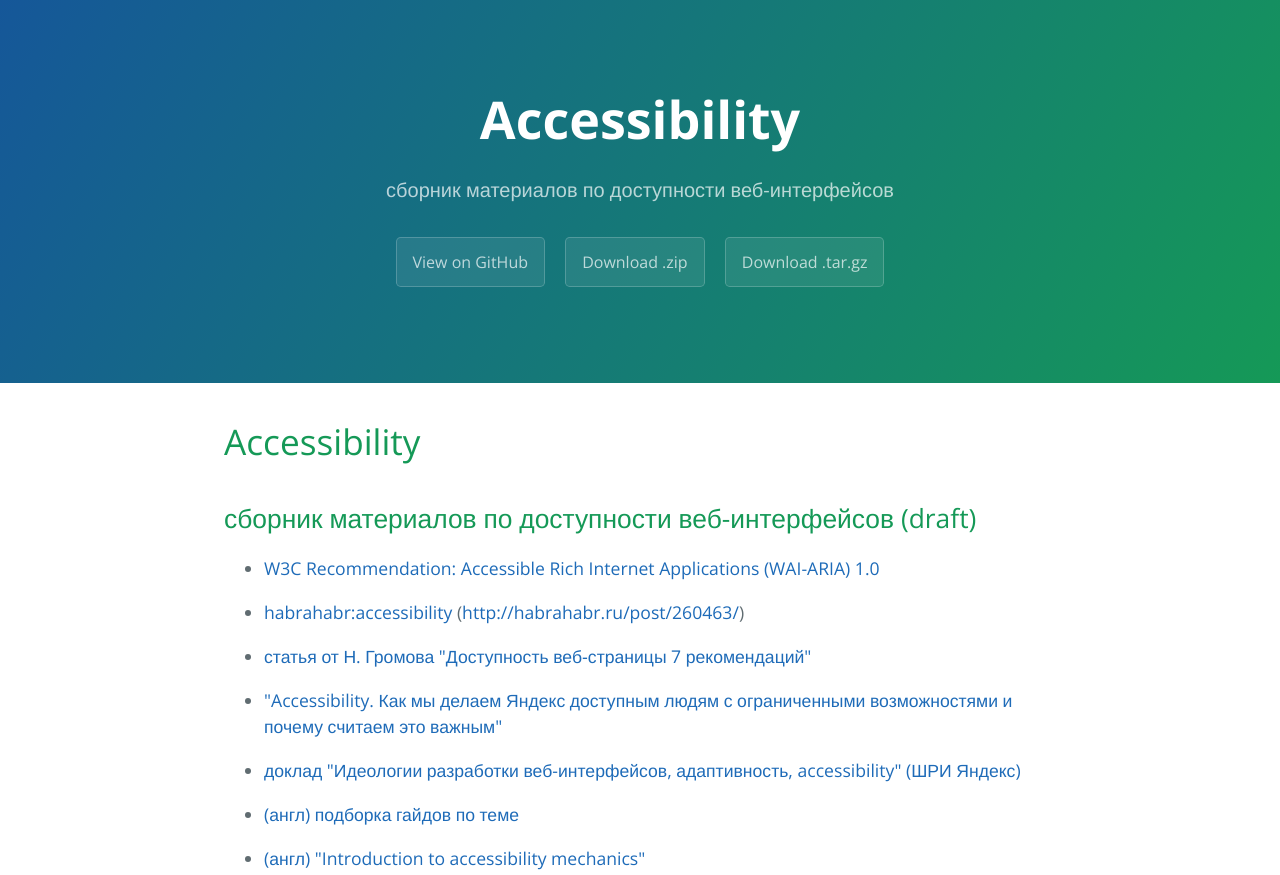
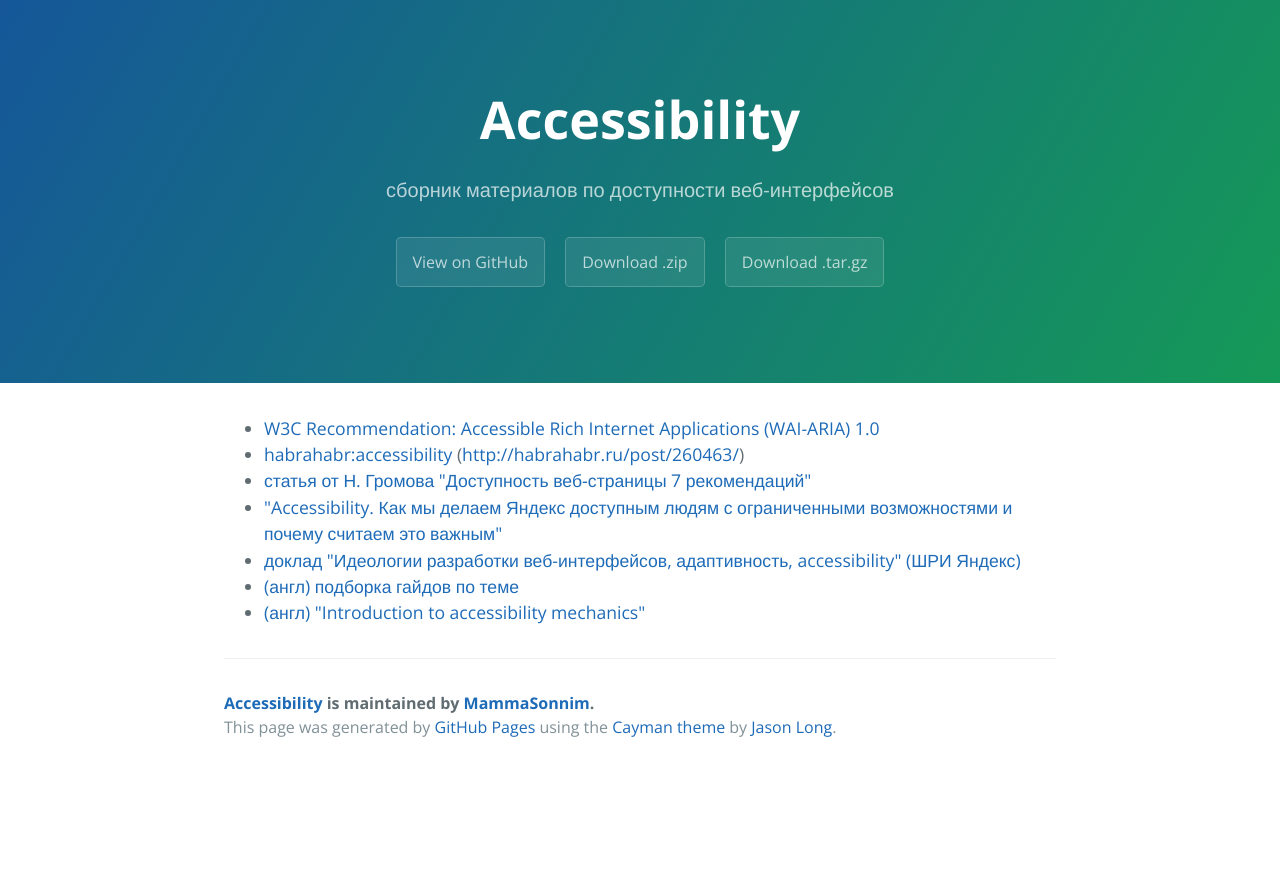
Before and after one commit to MammaSonnim/Accessability, a plain HTML site: page index.html in a window 1280 px wide. Shown: the top 875 px of the page. After the commit the page ends 800 px from the top, so only its background shows below. Drawn offline with nearby package versions, Linux system fonts and the light colour scheme.

Commit message:
Update index.html

```diff
--- a/index.html
+++ b/index.html
@@ -19,25 +19,29 @@
     </section>
 
     <section class="main-content">
-      <h1>
-<a id="accessibility" class="anchor" href="#accessibility" aria-hidden="true"><span class="octicon octicon-link"></span></a>Accessibility</h1>
-
-<h2>
-<a id="сборник-материалов-по-доступности-веб-интерфейсов-draft" class="anchor" href="#%D1%81%D0%B1%D0%BE%D1%80%D0%BD%D0%B8%D0%BA-%D0%BC%D0%B0%D1%82%D0%B5%D1%80%D0%B8%D0%B0%D0%BB%D0%BE%D0%B2-%D0%BF%D0%BE-%D0%B4%D0%BE%D1%81%D1%82%D1%83%D0%BF%D0%BD%D0%BE%D1%81%D1%82%D0%B8-%D0%B2%D0%B5%D0%B1-%D0%B8%D0%BD%D1%82%D0%B5%D1%80%D1%84%D0%B5%D0%B9%D1%81%D0%BE%D0%B2-draft" aria-hidden="true"><span class="octicon octicon-link"></span></a>сборник материалов по доступности веб-интерфейсов (draft)</h2>
-<ul>
-  <li><p><a href="http://www.w3.org/TR/wai-aria/">W3C Recommendation: Accessible Rich Internet Applications (WAI-ARIA) 1.0</a></p></li>
-  <li><p><a href="http://habrahabr.ru/hub/accessibility/">habrahabr:accessibility</a>
-(<a href="http://habrahabr.ru/post/260463/">http://habrahabr.ru/post/260463/</a>)</p></li>
-  <li><p><a href="http://nicothin.ru/page/dostupnost-veb-stranicy">статья от Н. Громова "Доступность веб‑страницы
-7 рекомендаций"</a></p></li>
-  <li><p><a href="http://habrahabr.ru/company/yandex/blog/258477/">"Accessibility. Как мы делаем Яндекс доступным людям с ограниченными возможностями и почему считаем это важным"</a></p>
-</li>
-  <li><p><a href="https://events.yandex.ru/lib/talks/1500/">доклад "Идеологии разработки веб-интерфейсов, адаптивность, accessibility" (ШРИ Яндекс)</a></p>
-</li>
-  <li><p><a href="https://pages.18f.gov/accessibility/">(англ) подборка гайдов по теме</a> </p>
-</li>
-  <li><p><a href="https://vimeo.com/141249792">(англ) "Introduction to accessibility mechanics"</a></p>
-</li>
+  <ul>
+    <li><a href="http://www.w3.org/TR/wai-aria/">W3C Recommendation: Accessible Rich Internet Applications (WAI-ARIA) 1.0</a>
+    </li>
+    <li>
+      <a href="http://habrahabr.ru/hub/accessibility/">habrahabr:accessibility</a>
+      (<a href="http://habrahabr.ru/post/260463/">http://habrahabr.ru/post/260463/</a>)
+  </li>
+    <li>
+      <a href="http://nicothin.ru/page/dostupnost-veb-stranicy">статья от Н. Громова "Доступность веб‑страницы
+  7 рекомендаций"</a>
+    </li>
+    <li>
+      <a href="http://habrahabr.ru/company/yandex/blog/258477/">"Accessibility. Как мы делаем Яндекс доступным людям с ограниченными возможностями и почему считаем это важным"</a>
+    </li>
+    <li>
+      <a href="https://events.yandex.ru/lib/talks/1500/">доклад "Идеологии разработки веб-интерфейсов, адаптивность, accessibility" (ШРИ Яндекс)</a>
+    </li>
+    <li>
+      <a href="https://pages.18f.gov/accessibility/">(англ) подборка гайдов по теме</a>
+    </li>
+    <li>
+      <a href="https://vimeo.com/141249792">(англ) "Introduction to accessibility mechanics"</a>
+    </li>
 </ul>
 
       <footer class="site-footer">
```
